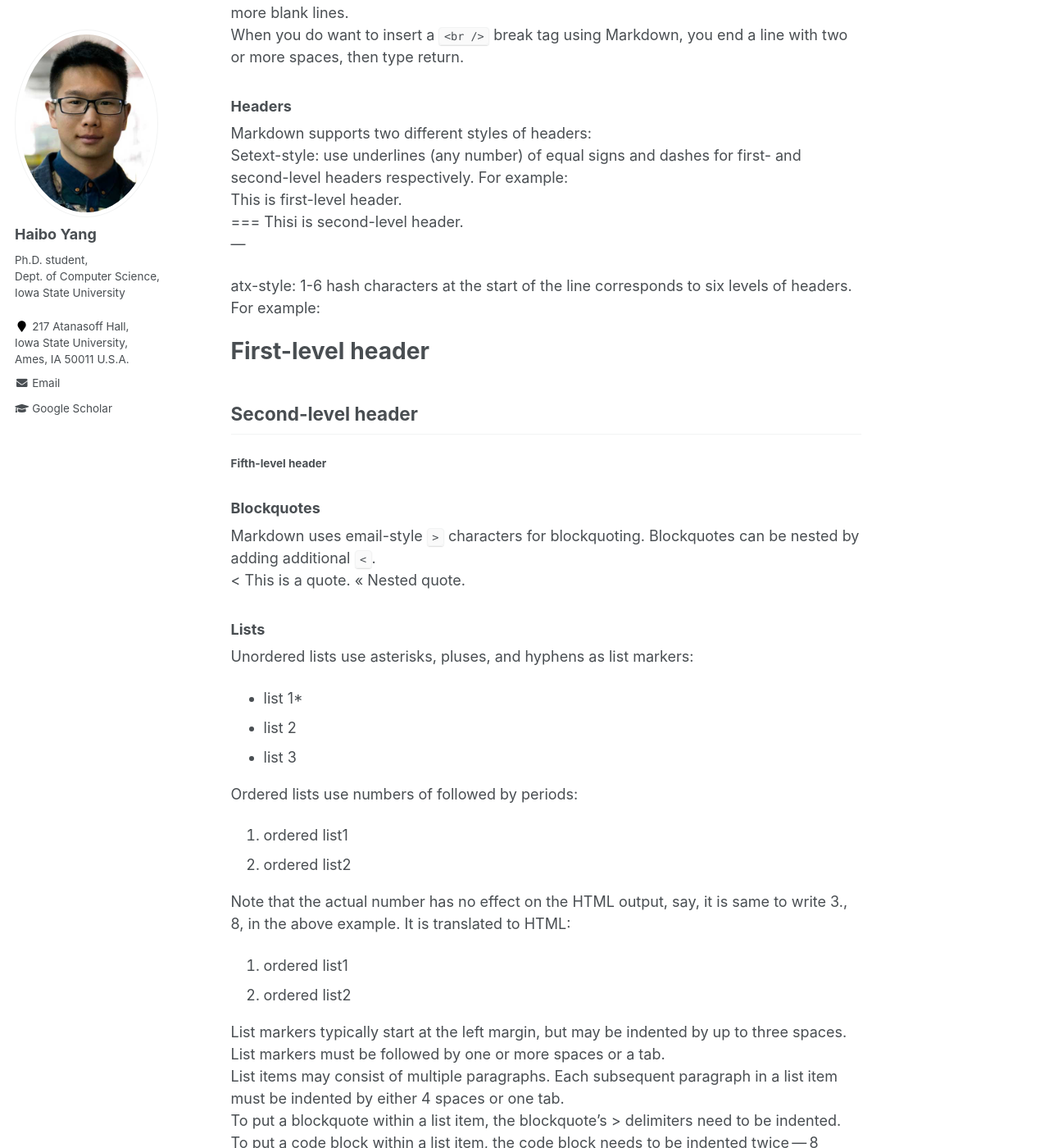
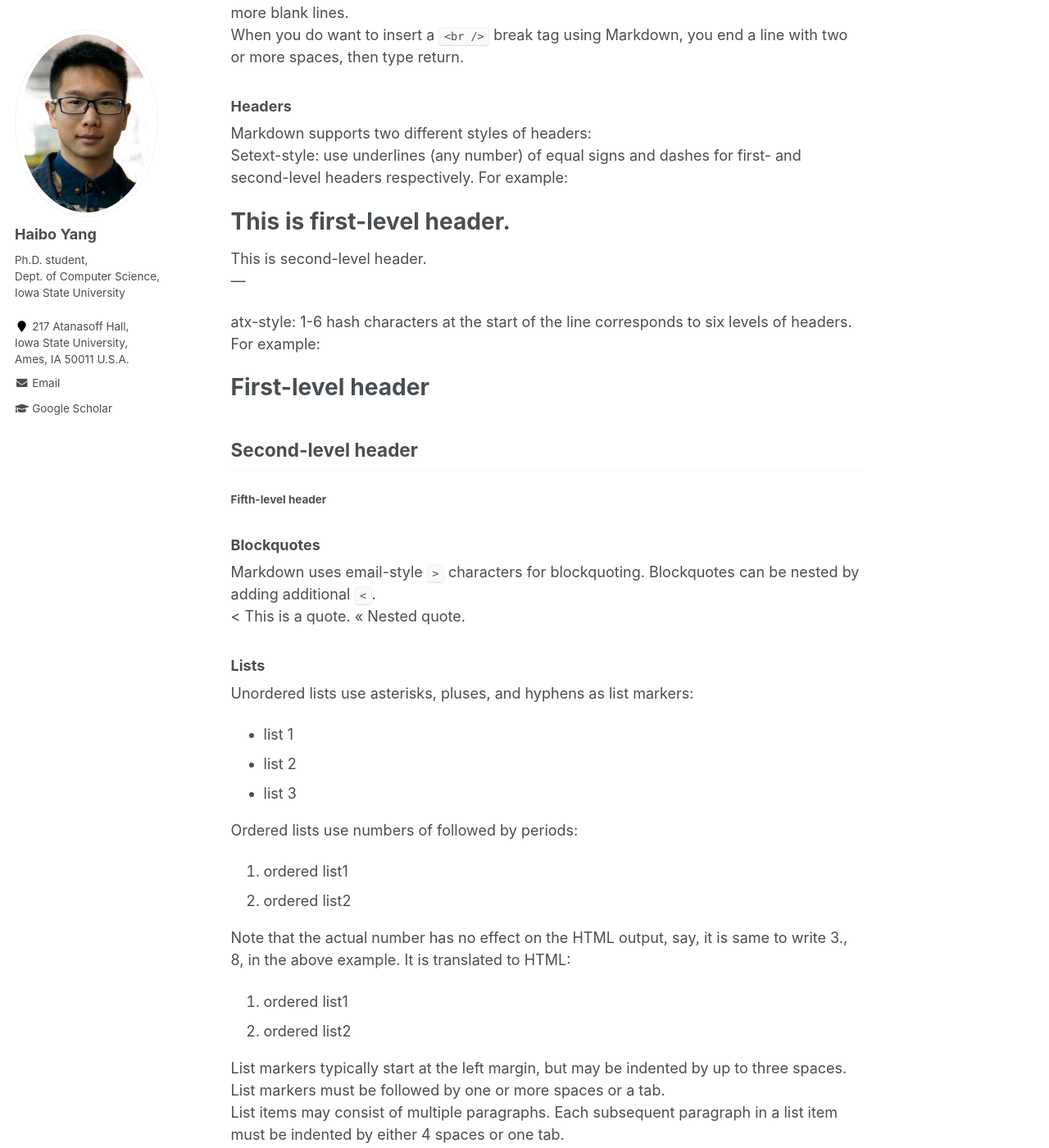
Before and after one commit to Haibo-Yang-OSU/homepage, a Jekyll site: the page built from _posts/2020-08-03-blog-post-2-markdown.md, in a window 1280 px wide and 1400 px high, scrolled down 715 px. Shown: the whole window at 82% size. Built offline with Jekyll 4.4.1, drawn with Linux system fonts in a browser that asks for light colours.

Commit message:
Update 2020-08-03-blog-post-2-markdown.md

```diff
--- a/_posts/2020-08-03-blog-post-2-markdown.md
+++ b/_posts/2020-08-03-blog-post-2-markdown.md
@@ -26,9 +26,10 @@ When you do want to insert a `<br />` break tag using Markdown, you end a line w
 ### Headers
 Markdown supports two different styles of headers:
 Setext-style: use underlines (any number) of equal signs and dashes for first- and second-level headers respectively. For example:
+
 This is first-level header.
 ===
-Thisi is second-level header.
+This is second-level header.
 ---
 
 atx-style: 1-6 hash characters at the start of the line corresponds to six levels of headers. For example:
@@ -43,7 +44,7 @@ Markdown uses email-style `>` characters for blockquoting. Blockquotes can be ne
 
 ### Lists
 Unordered lists use asterisks, pluses, and hyphens as list markers:
-* list 1*
+* list 1
 + list 2
 - list 3
 
```
